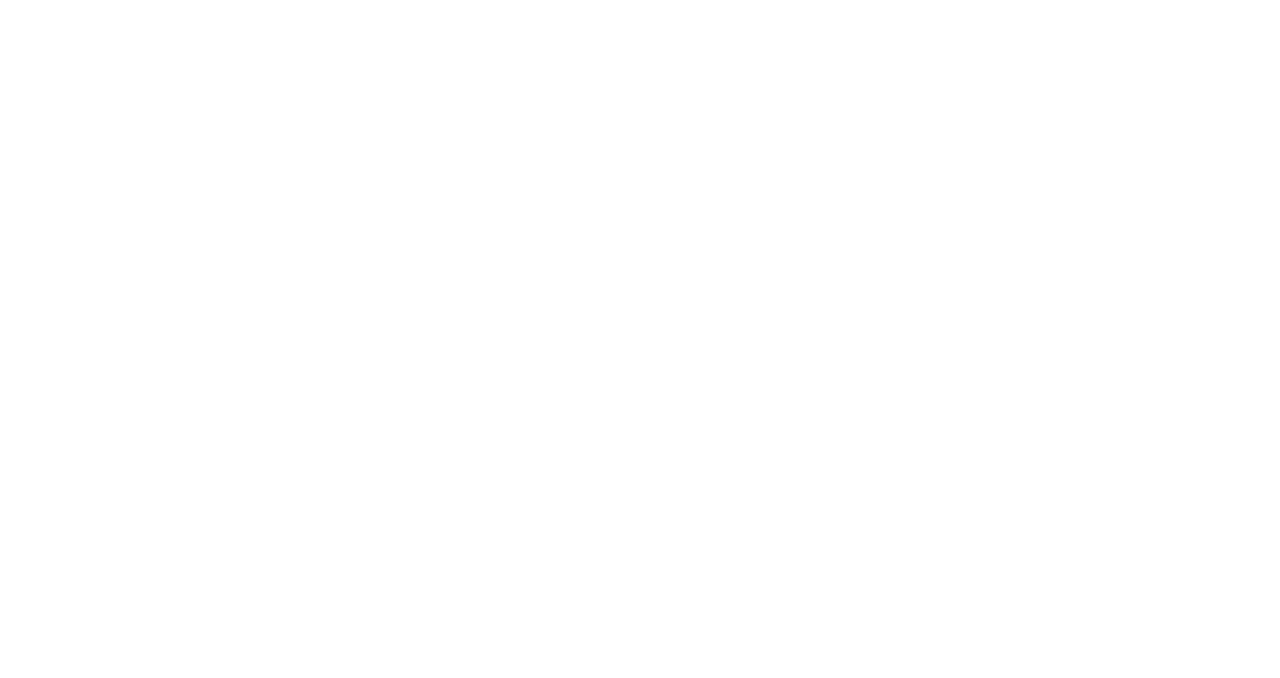
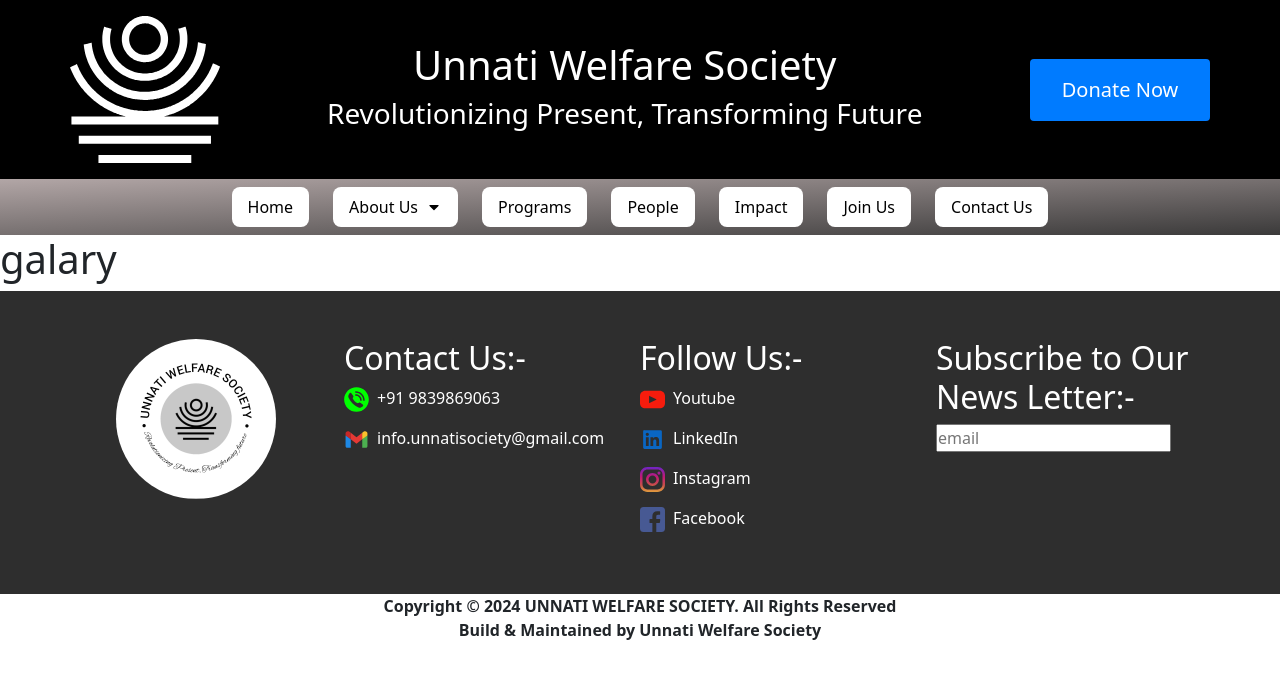
Before and after one commit to Unnati-Welfare-Society/Galary_left, a React (Vite) app: page /galary in a window 1280 px wide. Before the commit this address had no page. Shown: the top 678 px of the page. Built offline with nearby package versions, Linux system fonts and the light colour scheme.

Commit message:
added galary page

```diff
--- a/src/App.jsx
+++ b/src/App.jsx
@@ -2,6 +2,7 @@
 import { BrowserRouter as Router, Route, Routes } from 'react-router-dom';
 import MainPage from './components/MainPage/MainPage' ;
 import PeoplePage from './components/PeoplePage/PeoplePage';
+import GalaryPage from './components/GalaryPage/GalaryPage';
 
 const App = () => {
   return (
@@ -9,6 +10,7 @@ const App = () => {
       <Routes>
         <Route path="/" element={<MainPage />} />
         <Route path="/people" element={<PeoplePage />} />
+        <Route path="/galary" element={<GalaryPage />} />
       </Routes>
     </Router>
   );
```
